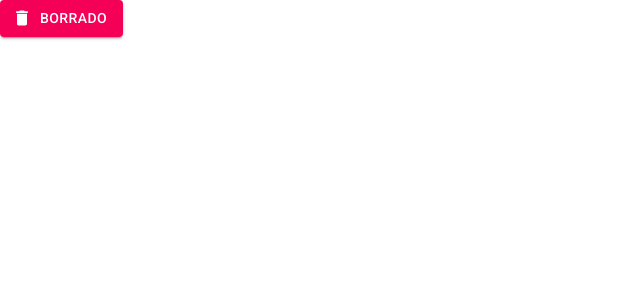
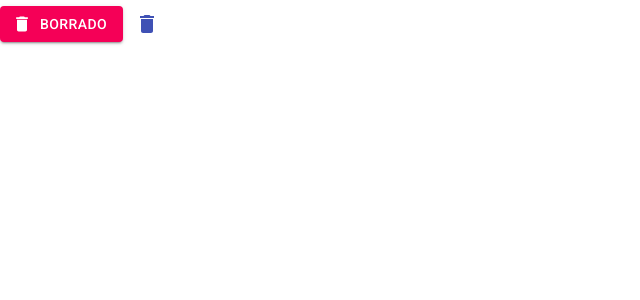
Before and after one commit to satoshi9394/react-firebase, a React (Create React App) app in the folder material-ui/: page / in a window 1280 px wide. Shown: the top 300 px of the page, without its empty margins (0-640 px from the left). Built offline with nearby package versions, Linux system fonts and the light colour scheme.

Commit message:
variante de botones

```diff
--- a/material-ui/src/App.jsx
+++ b/material-ui/src/App.jsx
@@ -3,6 +3,7 @@ import React from 'react';
 //components UI
 import {
   Button,
+  IconButton,
 } from '@material-ui/core'
 //icons UI
 import {Delete} from '@material-ui/icons'
@@ -17,6 +18,9 @@ function App() {
         >
         Borrado
       </Button>
+      <IconButton aria-label="delete">
+        <Delete color='primary'/>
+      </IconButton>
     </div>
   );
 }
```
